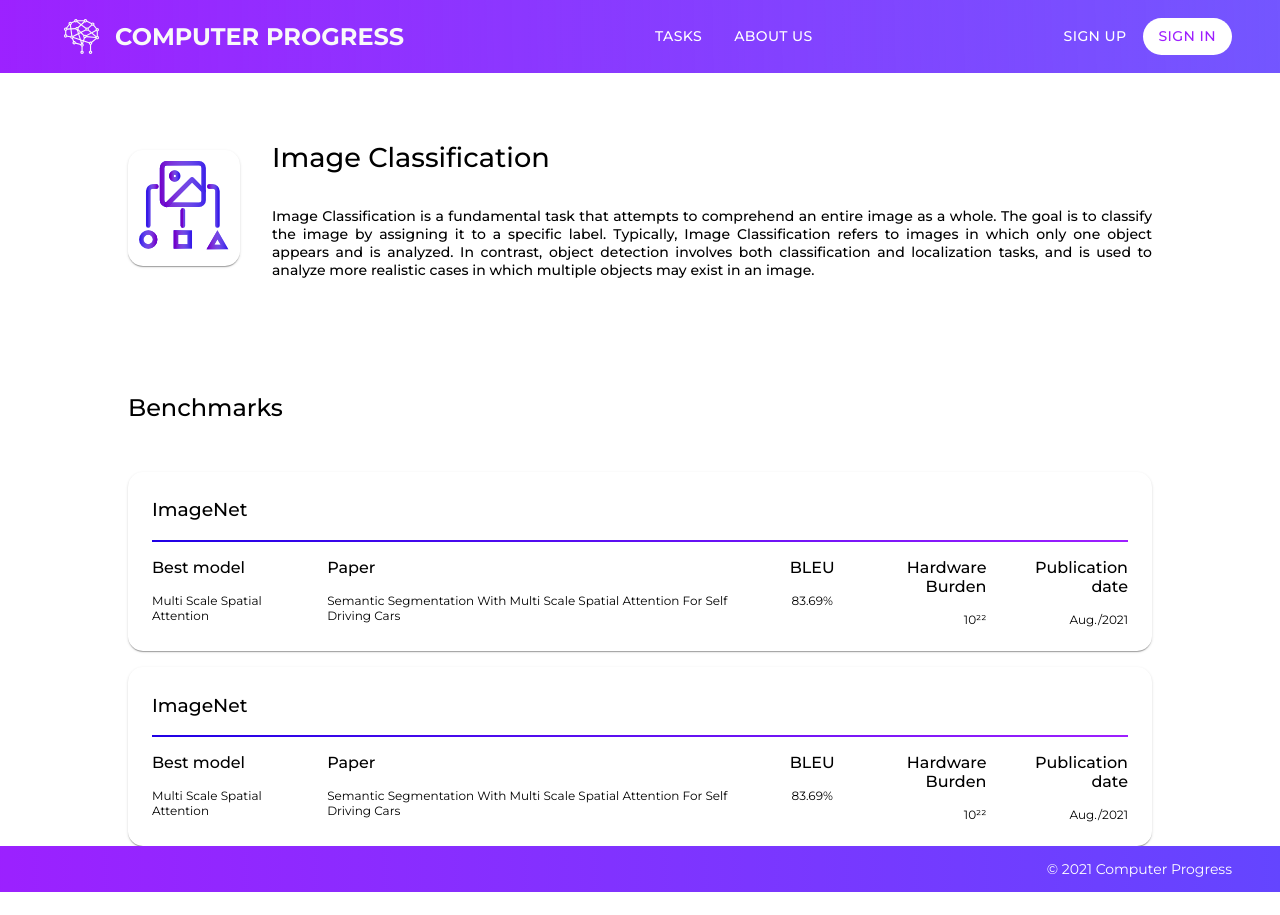
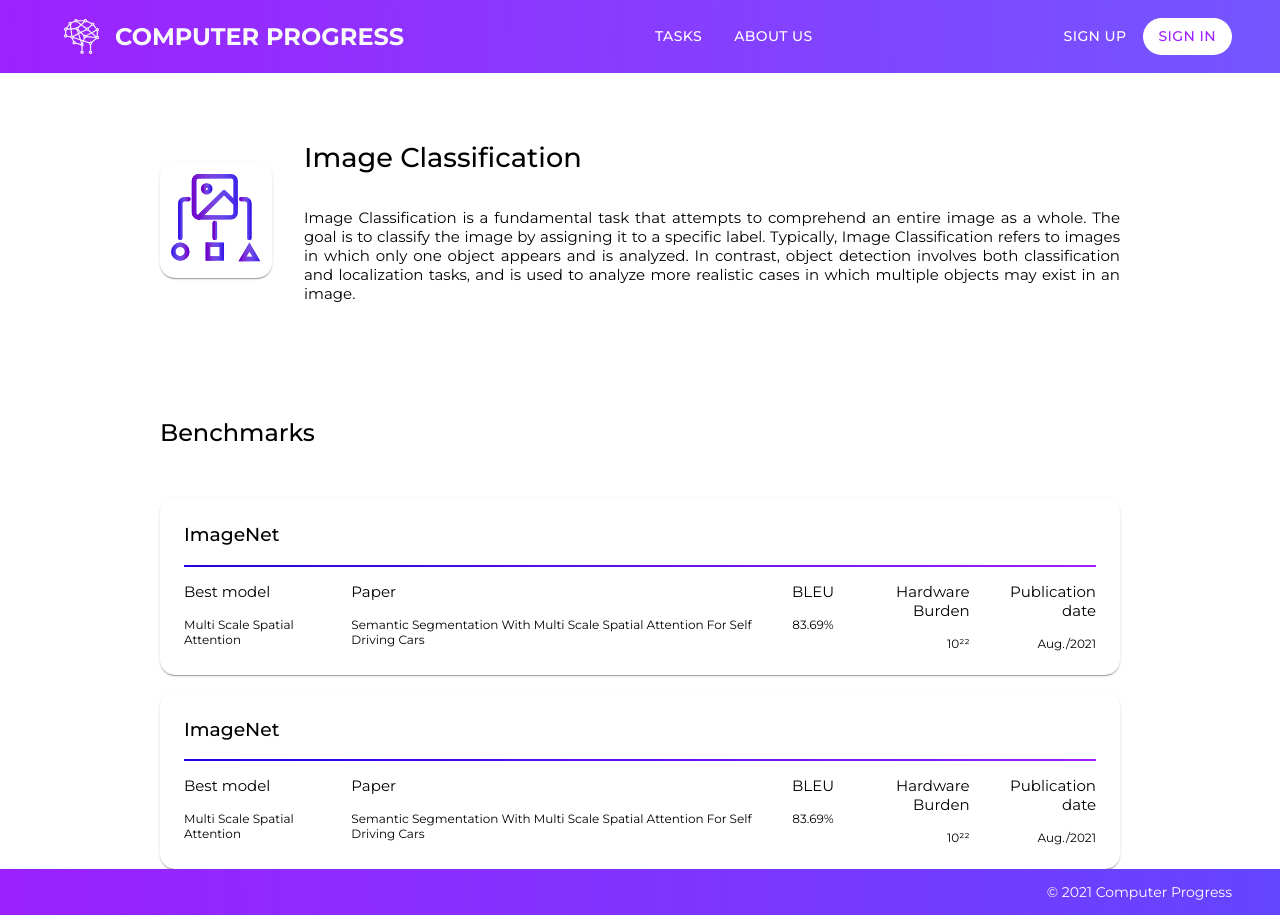
Before and after one commit to Computer-Progress/computerprogress.com, a Next.js app: page /tasks/image-classification in a window 1280 px wide. Before the commit the page ends 892 px from the top, so only its background shows below. Built offline with nearby package versions, Linux system fonts and the light colour scheme.

Commit message:
Improve task page

```diff
--- a/containers/Task/styles.js
+++ b/containers/Task/styles.js
@@ -2,7 +2,7 @@
 import styled from "styled-components";
 
 export const Container = styled.div`
-  width: 80%;
+  width: 75%;
   margin: 0 auto;
   @media (max-width: 600px) {
     width: 85%;
@@ -21,6 +21,7 @@
   }
   p {
     font-family: 'Montserrat';
-    font-weight: 500;
+    font-weight: 300;
+    font-size: 15px;
   }
 `;
```
